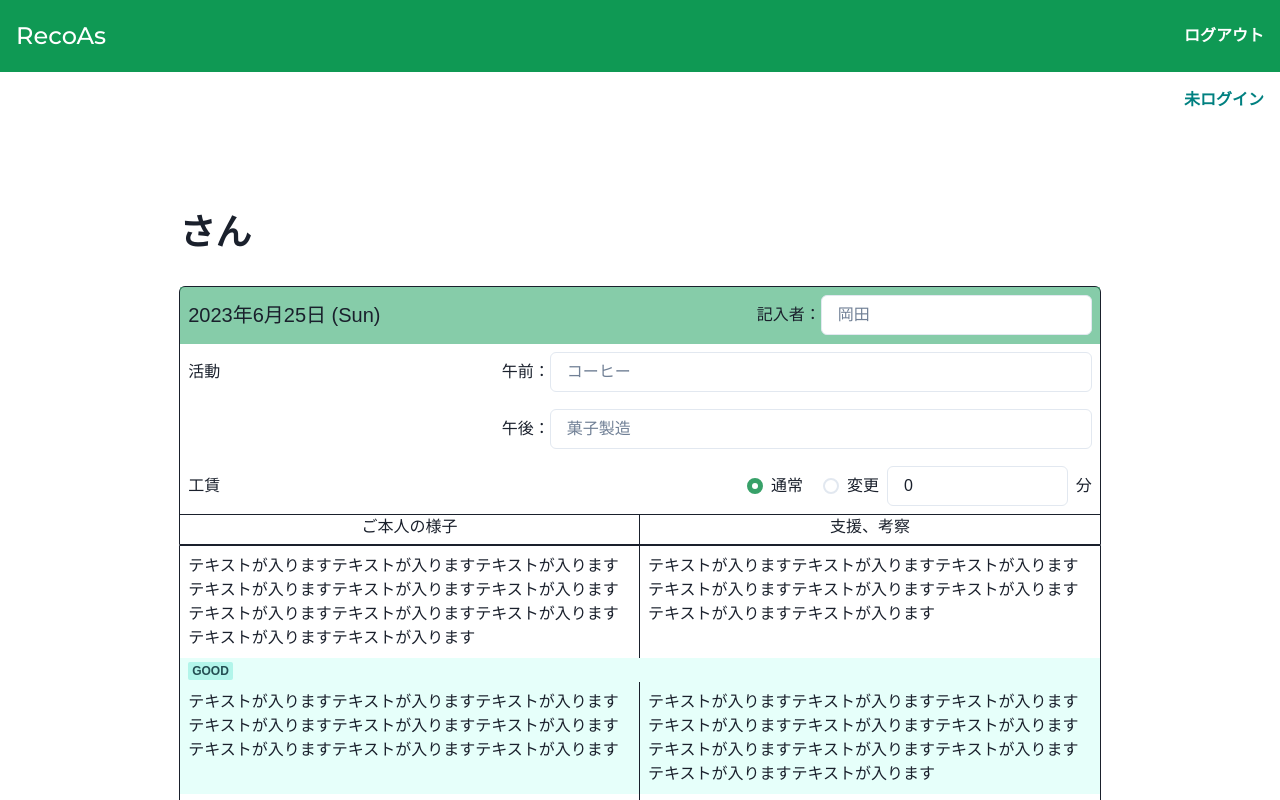
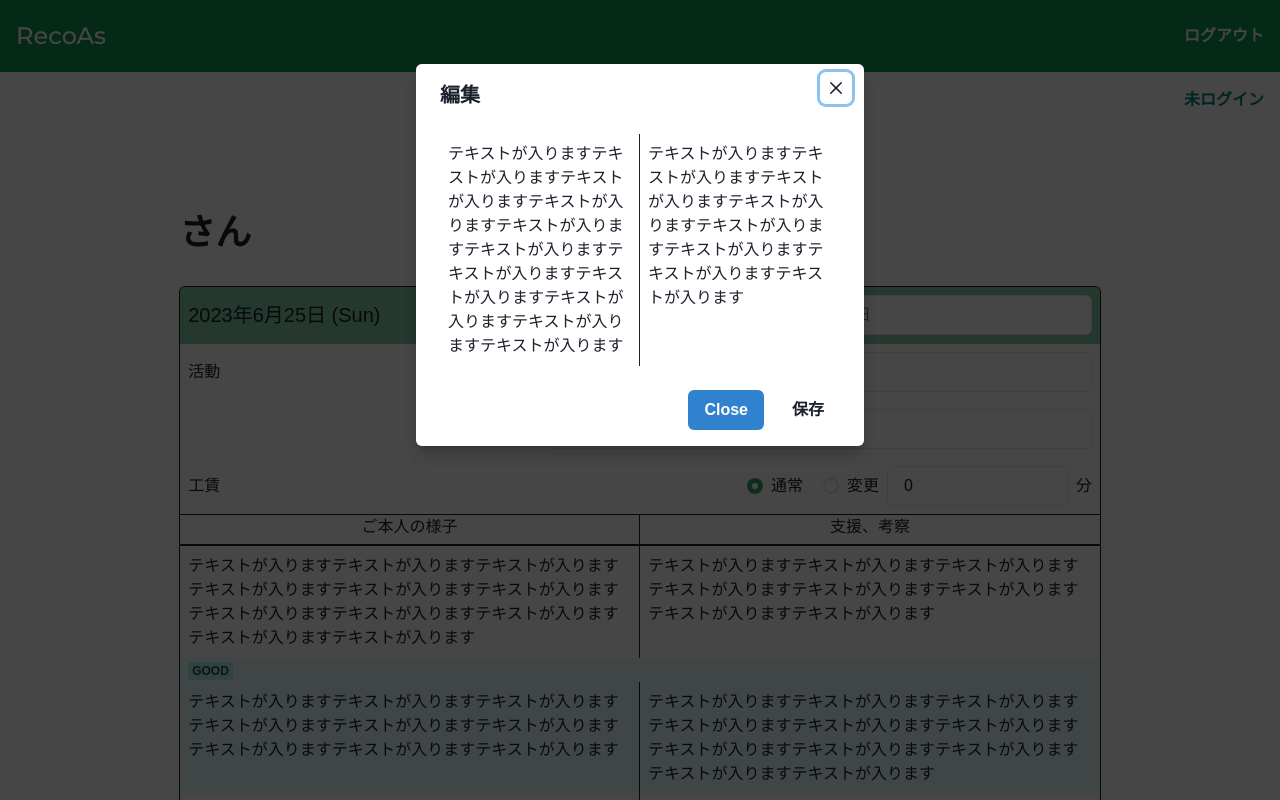
Before and after one commit to okaken2022/recoas, a Next.js app: page /customers/1/records in a window 1280 px wide. Both pictures are taken after a click on the item 640 px from the left and 601 px from the top of the page. Shown: the top 800 px of the page. Built offline with nearby package versions, Linux system fonts and the light colour scheme; no server answers; the database is empty; a web font is replaced by a local one.

Commit message:
記録編集用モーダル追加

```diff
--- a/pages/customers/[id]/records/index.tsx
+++ b/pages/customers/[id]/records/index.tsx
@@ -18,6 +18,14 @@ import {
   RadioGroup,
   Stack,
   FormErrorMessage,
+  useDisclosure,
+  Modal,
+  ModalOverlay,
+  ModalContent,
+  ModalHeader,
+  ModalCloseButton,
+  ModalBody,
+  ModalFooter,
 } from '@chakra-ui/react';
 import { useAuth, db, AuthContext } from '@/hooks/firebase';
 import { NextRouter, useRouter } from 'next/router';
@@ -47,6 +55,11 @@ export default function RecordPage() {
     formState: { errors },
     reset,
   } = useForm<BasicInfoOfRecord>();
+
+  {
+    /* modal */
+  }
+  const { isOpen, onOpen, onClose } = useDisclosure();
 
   {
     /* state */
@@ -293,7 +306,7 @@ export default function RecordPage() {
             fontSize={{ base: 'sm', md: 'md' }}
           >
             {/* {todos.map((todo) => ( */}
-            <ListItem key='' className='record' onClick={editRecord}>
+            <ListItem key='' className='record' onClick={onOpen}>
               <Flex>
                 <Box p='2' w='50%' borderRight='1px'>
                   テキストが入りますテキストが入りますテキストが入りますテキストが入りますテキストが入りますテキストが入りますテキストが入りますテキストが入りますテキストが入りますテキストが入りますテキストが入ります
@@ -302,7 +315,32 @@ export default function RecordPage() {
                   テキストが入りますテキストが入りますテキストが入りますテキストが入りますテキストが入りますテキストが入りますテキストが入りますテキストが入ります
                 </Box>
               </Flex>
+              <Modal isOpen={isOpen} onClose={onClose}>
+                <ModalOverlay />
+                <ModalContent>
+                  <ModalHeader>編集</ModalHeader>
+                  <ModalCloseButton />
+                  <ModalBody>
+                    <Flex>
+                      <Box p='2' w='50%' borderRight='1px'>
+                        テキストが入りますテキストが入りますテキストが入りますテキストが入りますテキストが入りますテキストが入りますテキストが入りますテキストが入りますテキストが入りますテキストが入りますテキストが入ります
+                      </Box>
+                      <Box p='2' w='50%'>
+                        テキストが入りますテキストが入りますテキストが入りますテキストが入りますテキストが入りますテキストが入りますテキストが入りますテキストが入ります
+                      </Box>
+                    </Flex>
+                  </ModalBody>
+
+                  <ModalFooter>
+                    <Button colorScheme='blue' mr={3} onClick={onClose}>
+                      Close
+                    </Button>
+                    <Button variant='ghost'>保存</Button>
+                  </ModalFooter>
+                </ModalContent>
+              </Modal>
             </ListItem>
+
             <ListItem key='' backgroundColor='teal.50' className='record' onClick={editRecord}>
               <Badge ml='2' colorScheme='teal'>
                 Good
@@ -340,14 +378,41 @@ export default function RecordPage() {
             {/* ))} */}
           </UnorderedList>
           <Flex mt='2'>
+
             <Button colorScheme='teal' size='sm' onClick={handleSubmit(onSubmit)}>
               保存して戻る
             </Button>
+
             <Spacer />
-            <Button size='sm' colorScheme='facebook'>
+
+            <Button size='sm' colorScheme='facebook' onClick={onOpen}>
               <AddIcon mr='1' />
               記録を追加
             </Button>
+            <Modal isOpen={isOpen} onClose={onClose}>
+                <ModalOverlay />
+                <ModalContent>
+                  <ModalHeader>編集</ModalHeader>
+                  <ModalCloseButton />
+                  <ModalBody>
+                    <Flex>
+                      <Box p='2' w='50%' borderRight='1px'>
+                        テキストが入りますテキストが入りますテキストが入りますテキストが入りますテキストが入りますテキストが入りますテキストが入りますテキストが入りますテキストが入りますテキストが入りますテキストが入ります
+                      </Box>
+                      <Box p='2' w='50%'>
+                        テキストが入りますテキストが入りますテキストが入りますテキストが入りますテキストが入りますテキストが入りますテキストが入りますテキストが入ります
+                      </Box>
+                    </Flex>
+                  </ModalBody>
+
+                  <ModalFooter>
+                    <Button colorScheme='blue' mr={3} onClick={onClose}>
+                      Close
+                    </Button>
+                    <Button variant='ghost'>保存</Button>
+                  </ModalFooter>
+                </ModalContent>
+              </Modal>
           </Flex>
         </form>
       </Layout>
```
